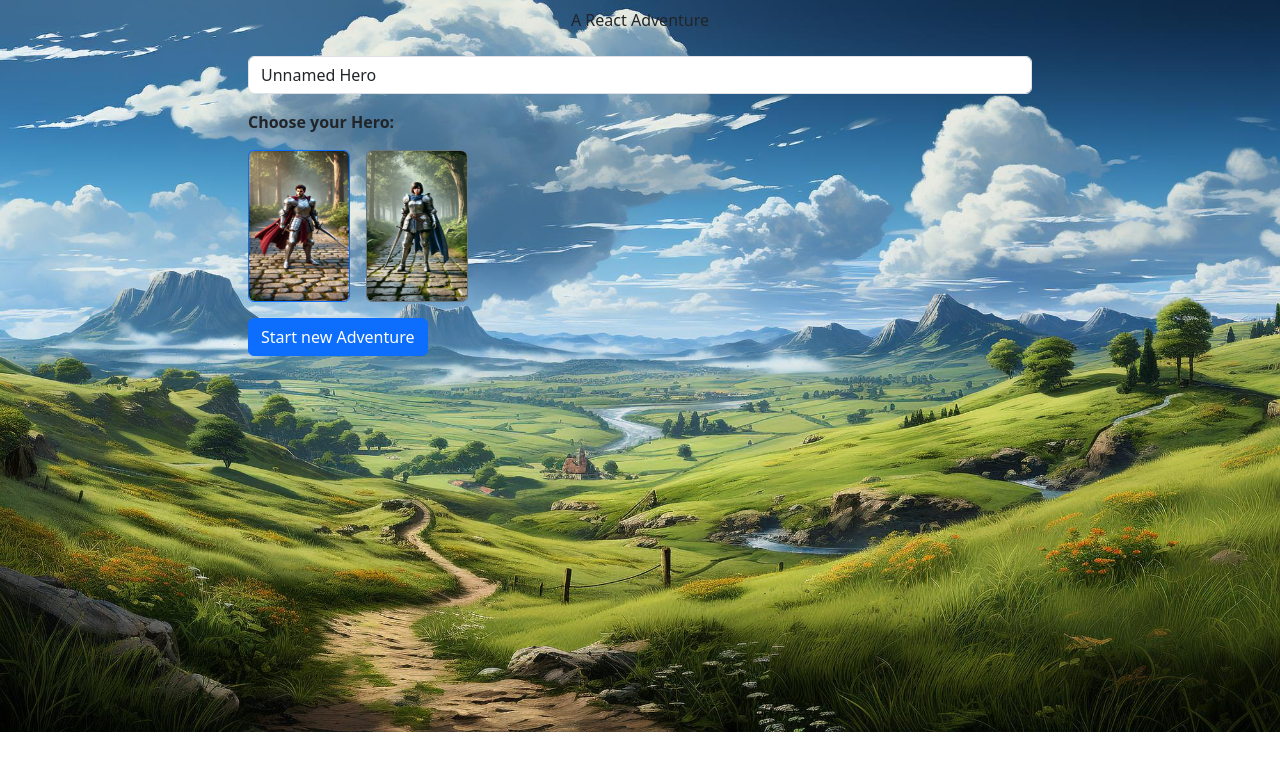
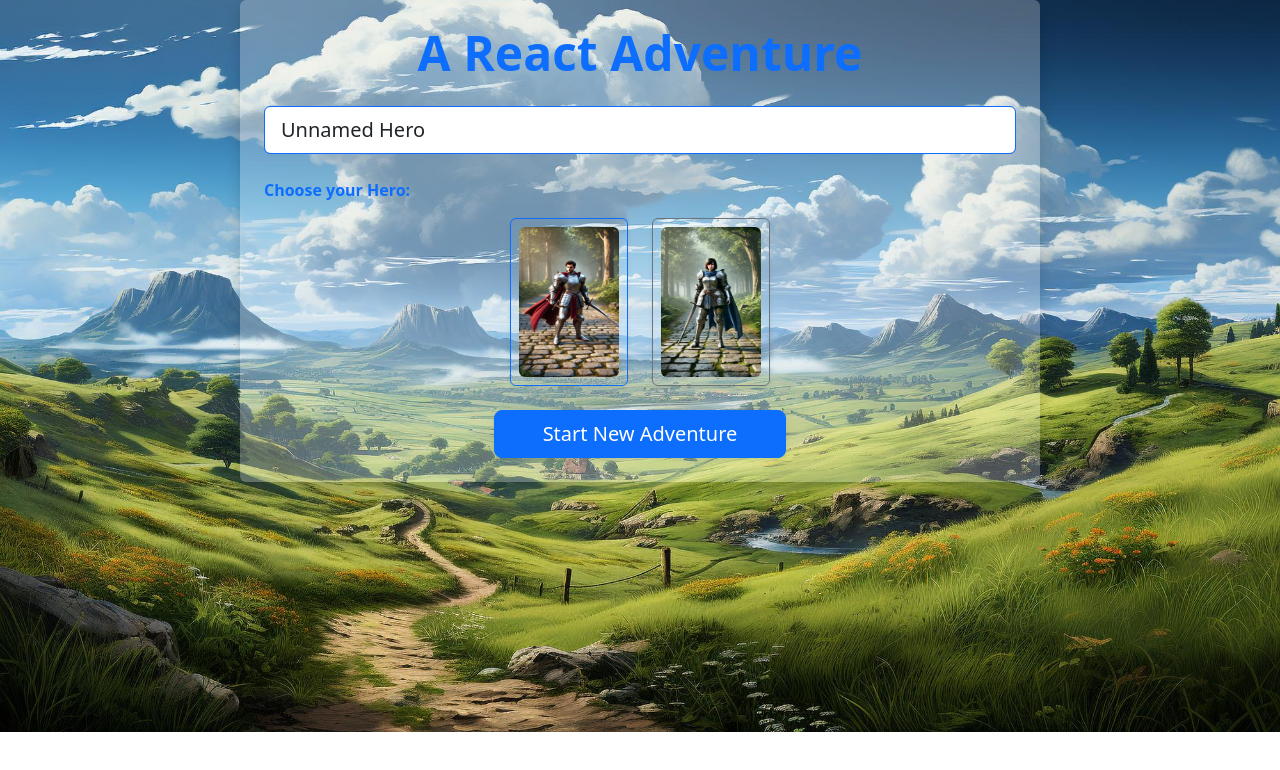
Before and after one commit to LevelUpTutorial/react-adventure, a React (Vite) app: page / in a window 1280 px wide. Shown: the top 770 px of the page. Built offline with nearby package versions, Linux system fonts and the light colour scheme.

Commit message:
Updated App.jsx to fit the new look and feel of City and Adventure.

```diff
--- a/src/App.jsx
+++ b/src/App.jsx
@@ -11,24 +11,31 @@ function App() {
   const [gender, setGender] = useState(GameState.DEFAULT_GENDER); // State to store selected gender, default is 'male'
 
   return (
-    <div className="mx-auto p-2" style={{ width: '100%', maxWidth: '800px' }}>
-      <header className="text-center mb-4">A React Adventure</header>
+    <div className="mx-auto p-4 shadow rounded" style={{ width: '100%', maxWidth: '800px', backgroundColor: 'rgba(255, 255, 255, 0.25)' }}>
+      {/* Title Header */}
+      <header className="text-center mb-4">
+        <h1 className="display-5 fw-bold text-primary">A React Adventure</h1>
+      </header>
 
-      {!showGame && ( // Show input and hero selection if Game is not displayed
+      {!showGame && ( /* Show input and hero selection if Game is not displayed */
         <div>
+          {/* Hero Name Input */}
+          <div className="mb-4">
             <input
               type="text"
               placeholder="Enter your hero's name"
               value={heroName}
-            onChange={(e) => setHeroName(e.target.value)} // Update heroName state
-            className="form-control mb-3"
+              onChange={(e) => setHeroName(e.target.value)}
+              className="form-control form-control-lg border-primary rounded"
             />
+          </div>
 
-          <div className="mb-3">
-            <p className="fw-bold">Choose your Hero:</p>
-            <div className="d-flex justify-content-start align-items-center gap-3">
+          {/* Hero Selection */}
+          <div className="mb-4">
+            <p className="fw-bold text-primary">Choose your Hero:</p>
+            <div className="d-flex justify-content-center align-items-center gap-4">
               <div
-                className={`border ${gender === GameState.GENDER_MALE ? 'border-primary' : 'border-secondary'} rounded`}
+                className={`p-2 border ${gender === GameState.GENDER_MALE ? 'border-primary' : 'border-secondary'} rounded shadow-sm`}
                 onClick={() => setGender(GameState.GENDER_MALE)}
                 style={{ cursor: 'pointer' }}
               >
@@ -40,7 +47,7 @@ function App() {
                 />
               </div>
               <div
-                className={`border ${gender === GameState.GENDER_FEMALE ? 'border-primary' : 'border-secondary'} rounded`}
+                className={`p-2 border ${gender === GameState.GENDER_FEMALE ? 'border-primary' : 'border-secondary'} rounded shadow-sm`}
                 onClick={() => setGender(GameState.GENDER_FEMALE)}
                 style={{ cursor: 'pointer' }}
               >
@@ -54,17 +61,20 @@ function App() {
             </div>
           </div>
 
+          {/* Start Adventure Button */}
+          <div className="text-center">
             <button
               type="button"
-            onClick={() => setShowGame(true)} // Show Game and pass heroName and gender
-            className="btn btn-primary"
+              onClick={() => setShowGame(true)} /* Show Game and pass heroName and gender */
+              className="btn btn-primary btn-lg px-5 shadow-sm"
             >
-            Start new Adventure
+              Start New Adventure
             </button>
+          </div>
         </div>
       )}
 
-      {showGame && <Game heroName={heroName} gender={gender} isGameRunning={showGame}/>} {/* Pass heroName and gender to Game */}
+      {showGame && <Game heroName={heroName} gender={gender} isGameRunning={showGame} />} {/* Pass heroName and gender to Game */}
     </div>
   );
 }
```
Lines whose indentation alone changed are shown as unchanged.
